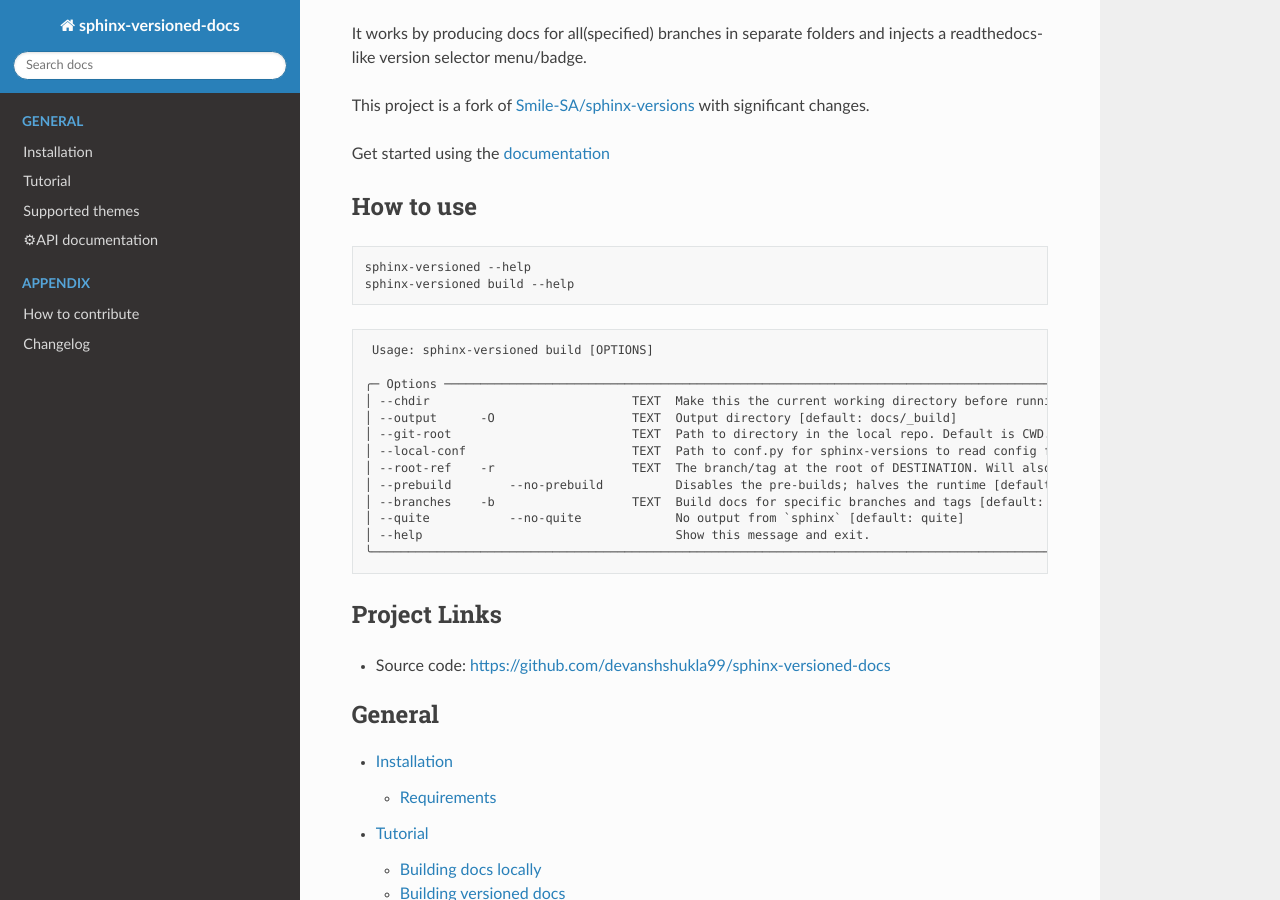
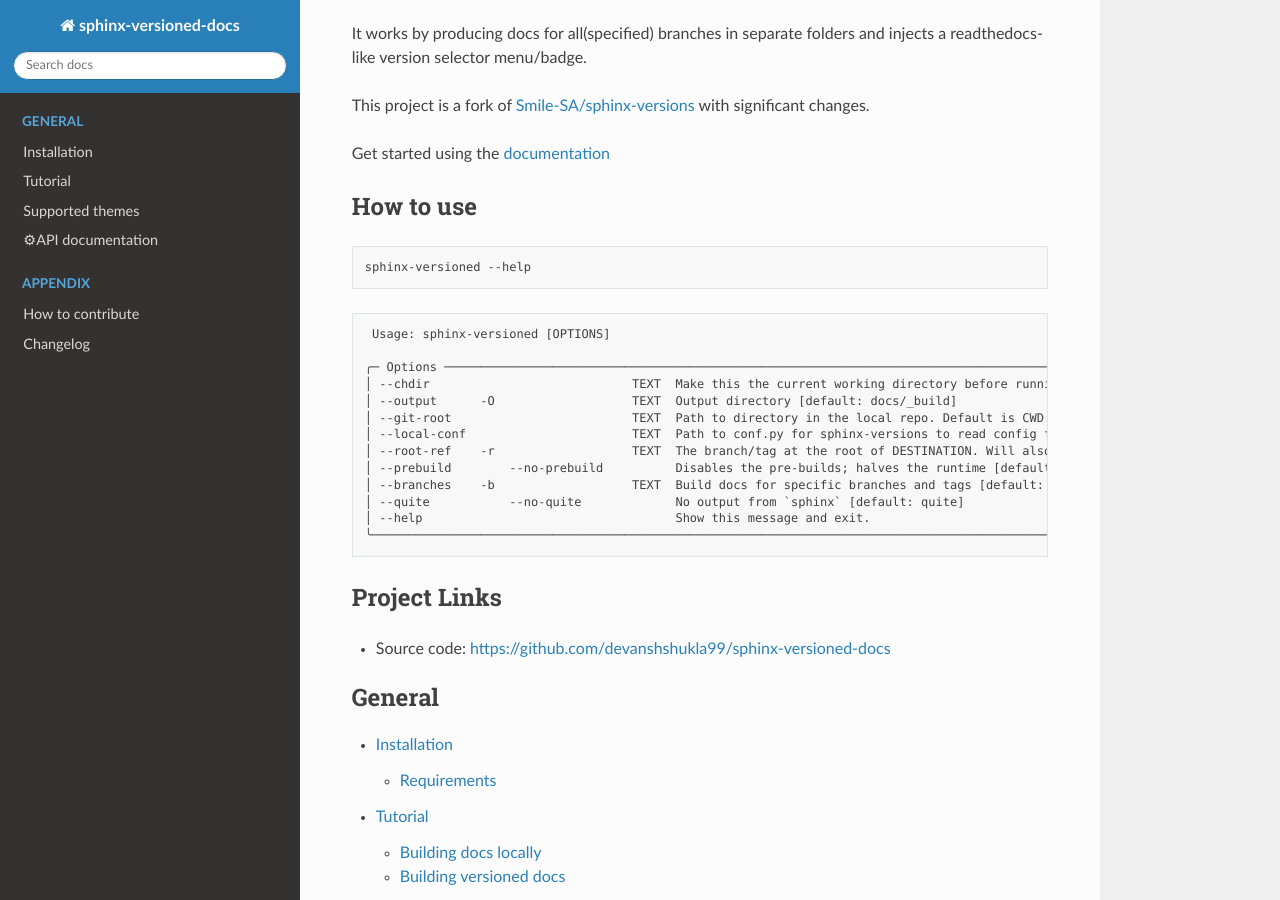
Before and after one commit to devanshshukla99/sphinx-versioned-docs, a Sphinx documentation site: the page built from docs/index.rst, in a window 1280 px wide and 900 px high, scrolled down 439 px. Built offline with Sphinx 7.4.7 and the Read the Docs theme 2.0.0, drawn with Linux system fonts in a browser that asks for light colours.

Commit message:
changed calling command to only `sphinx-versioned`
removed `build` command

```diff
--- a/README.rst
+++ b/README.rst
@@ -21,11 +21,10 @@
 .. code:: bash
 
     sphinx-versioned --help
-    sphinx-versioned build --help
 
 .. code::
 
-     Usage: sphinx-versioned build [OPTIONS]
+     Usage: sphinx-versioned [OPTIONS]
 
     ╭─ Options ────────────────────────────────────────────────────────────────────────────────────────────────────────────────────╮
     │ --chdir                            TEXT  Make this the current working directory before running. [default: None]             │
--- a/docs/tutorial.rst
+++ b/docs/tutorial.rst
@@ -32,13 +32,13 @@
 
 .. code-block:: bash
 
-    sphinx-versioned build
+    sphinx-versioned
 
 However, to build some particular branch(s) and tag(s), they can be specified in the ``--branches`` argument as:
 
 .. code-block:: bash
 
-    sphinx-versioned build --branches "main, docs"
+    sphinx-versioned --branches "main, docs"
 
 This command will build the ``main`` and ``docs`` branches.
 
```
Also changed, not shown: 2 other files.
